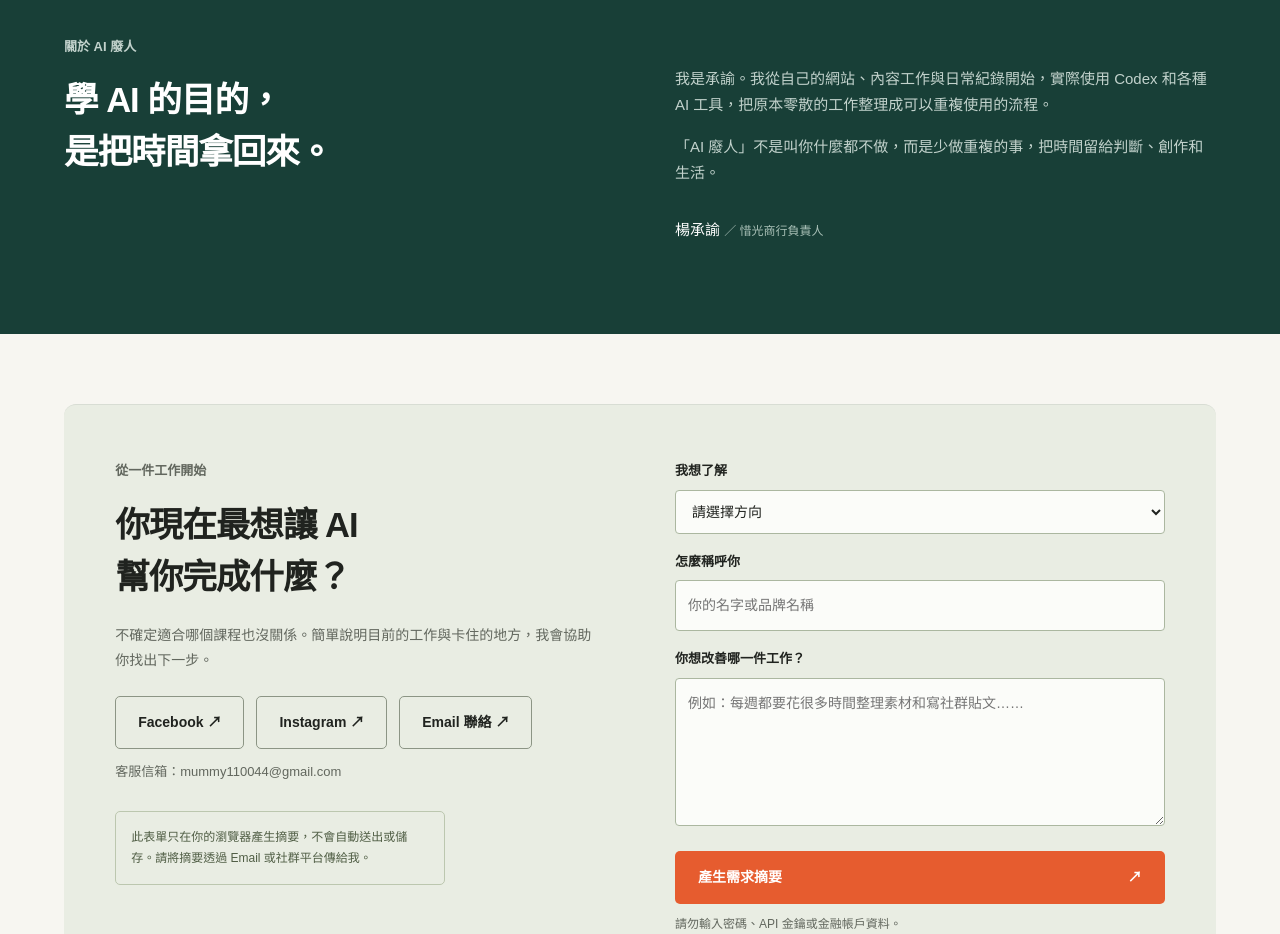
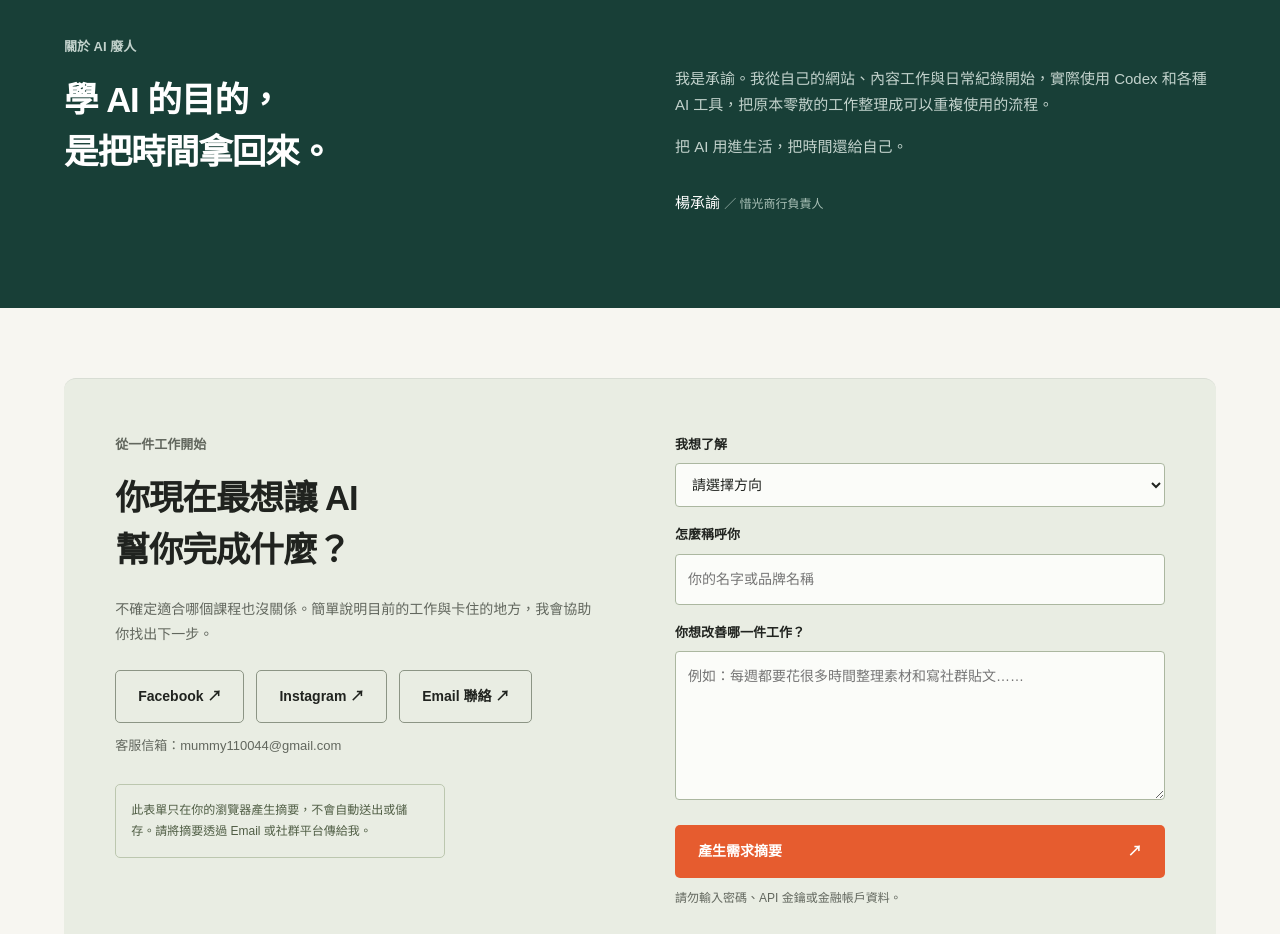
Before and after one commit to saintBang5566/brand-website, a website: page index.html in a window 1280 px wide. Shown: the part 3700-4634 px from the top of the page. Drawn offline with Linux system fonts and the light colour scheme.

Commit message:
Update AI Feiren brand slogan

```diff
--- a/index.html
+++ b/index.html
@@ -25,7 +25,7 @@
 <article class="solution-card custom"><div><span class="solution-label">有明確需求</span><p class="solution-index">03</p></div><div class="solution-copy"><p class="eyebrow">AI 應用諮詢與實作</p><h3>一起整理你的 AI 工作流程</h3><p>釐清目前最耗時的任務，找出適合的工具與做法，規劃可以落地的下一步。</p><div class="solution-meta"><span>需求訪談</span><span>流程規劃</span><span>依範圍報價</span></div></div><button class="button secondary" data-interest="AI 應用諮詢與實作">聊聊需求 <span>↗</span></button></article>
 </div><p class="note">購買前會先說明課程形式、場次與交付方式；付款確認後以 Email 寄送上課資訊。</p></section>
 <section class="section process-section"><div class="section-head"><div><p class="eyebrow">不用一次學會所有工具</p><h2>用三步，把 AI 變成工作方法。</h2></div></div><ol class="process-list"><li><span>1</span><div><h3>找出問題</h3><p>選一件重複、耗時，或總是不知道如何開始的工作。</p></div></li><li><span>2</span><div><h3>一起做一次</h3><p>用你的真實資料與目標，建立適合你的 AI 操作方式。</p></div></li><li><span>3</span><div><h3>留下可重複的流程</h3><p>把有效做法整理下來，下次可以更快、更穩定地完成。</p></div></li></ol></section>
-<section class="about section ai-about" id="about"><div><p class="eyebrow">關於 AI 廢人</p><h2>學 AI 的目的，<br>是把時間拿回來。</h2></div><div class="about-text"><p>我是承諭。我從自己的網站、內容工作與日常紀錄開始，實際使用 Codex 和各種 AI 工具，把原本零散的工作整理成可以重複使用的流程。</p><p>「AI 廢人」不是叫你什麼都不做，而是少做重複的事，把時間留給判斷、創作和生活。</p><p class="founder-sign">楊承諭 <span>／ 惜光商行負責人</span></p></div></section>
+<section class="about section ai-about" id="about"><div><p class="eyebrow">關於 AI 廢人</p><h2>學 AI 的目的，<br>是把時間拿回來。</h2></div><div class="about-text"><p>我是承諭。我從自己的網站、內容工作與日常紀錄開始，實際使用 Codex 和各種 AI 工具，把原本零散的工作整理成可以重複使用的流程。</p><p>把 AI 用進生活，把時間還給自己。</p><p class="founder-sign">楊承諭 <span>／ 惜光商行負責人</span></p></div></section>
 <section class="contact section" id="contact"><div><p class="eyebrow">從一件工作開始</p><h2>你現在最想讓 AI<br>幫你完成什麼？</h2><p>不確定適合哪個課程也沒關係。簡單說明目前的工作與卡住的地方，我會協助你找出下一步。</p><div class="contact-links"><a class="button secondary" href="https://www.facebook.com/share/1CCPMJ1cX9/" target="_blank" rel="noopener noreferrer">Facebook ↗</a><a class="button secondary" href="https://www.instagram.com/short_videos8888/" target="_blank" rel="noopener noreferrer">Instagram ↗</a><a class="button secondary" href="mailto:mummy110044@gmail.com">Email 聯絡 ↗</a><p>客服信箱：mummy110044@gmail.com</p></div><div class="contact-notice">此表單只在你的瀏覽器產生摘要，不會自動送出或儲存。請將摘要透過 Email 或社群平台傳給我。</div></div>
 <form id="inquiry"><label for="interest">我想了解</label><select id="interest" name="interest" autocomplete="off" required><option value="">請選擇方向</option><option>AI 個人生活</option><option>AI 炒股</option><option>AI 工作流</option><option>AI 自媒體</option><option>AI 基礎入門課</option><option>Codex 基礎實作課</option><option>AI 應用諮詢與實作</option><option>其他 AI 應用</option></select><label for="name">怎麼稱呼你</label><input id="name" name="name" autocomplete="name" maxlength="80" placeholder="你的名字或品牌名稱" required><label for="message">你想改善哪一件工作？</label><textarea id="message" name="message" autocomplete="off" rows="5" maxlength="3000" placeholder="例如：每週都要花很多時間整理素材和寫社群貼文……" required></textarea><button class="button primary" type="submit">產生需求摘要 <span>↗</span></button><p class="note">請勿輸入密碼、API 金鑰或金融帳戶資料。</p><div id="summary-block" hidden><label for="summary">需求摘要（尚未送出）</label><textarea id="summary" readonly rows="7"></textarea><div class="member-actions"><button class="button secondary" id="download-summary" type="button">下載摘要</button><a class="button secondary" id="email-summary" href="mailto:mummy110044@gmail.com">帶入 Email 草稿</a></div><p class="note">開啟郵件軟體後仍需你按下寄送。</p><p role="status" id="summary-status"></p></div></form></section>
 </main>
```
